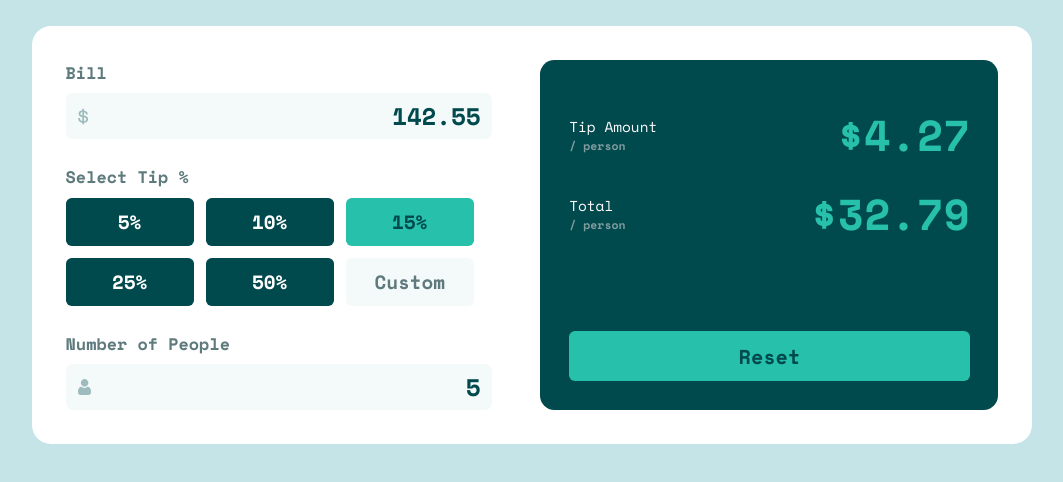
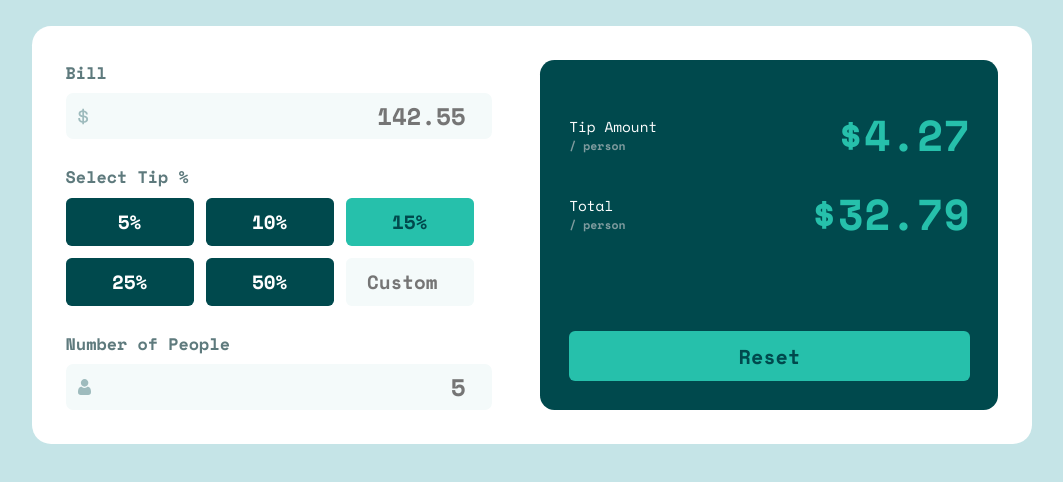
Before and after one commit to john-k-phillips/fm-tip-calculator-app, a plain HTML site: page index.html in a window 1280 px wide. Shown: the part 220-702 px from the top of the page, without its empty margins (108-1171 px from the left). Drawn offline with nearby package versions, Linux system fonts and the light colour scheme.

Commit message:
Changed spans to inputs.

```diff
--- a/index.html
+++ b/index.html
@@ -19,7 +19,7 @@
         <h3>Bill</h3>
         <div class="subtotal">
           <img class="total-icon" src="images/icon-dollar.svg" alt="$">
-          <span class="total">142.55</span>
+          <input class="total" type="number" placeholder="142.55">
         </div>
       </div>
 
@@ -40,16 +40,14 @@
           <button class="tip-btn">
             50%
           </button>
-          <button class="tip-btn custom-btn">
-            Custom
-          </button>
+          <input class="tip-btn custom-btn" type="number" placeholder="Custom">
         </div>
 
       <h3 class="num-of-people">Number of People</h3>
       <div class="people-container">
         <div class="people-total">
           <img class="total-icon" src="images/icon-person.svg" alt="" aria-hidden="true">
-          <span class="total">5</span>
+          <input class="total" placeholder="5" type="number" />
         </div>
       </div>
     </div>
--- a/styles/styles.scss
+++ b/styles/styles.scss
@@ -29,6 +29,17 @@ button {
     font-family: 'Space Mono', monospace;
     outline: none;
     border: none;
+}
+
+input {
+    border: none;
+    background-color: transparent;
+    text-align: right;
+    font-family: 'Space Mono', monospace;
+    width: 90%;
+    outline: none;
+    color: $clr-dark-cyan;
+    font-size: 1em;
 }
 
 img {
@@ -120,6 +131,16 @@ ul, ol {
 .custom-btn {
     background-color: $clr-lighter-grayish-cyan;
     color: $clr-darker-cyan;
+
+    text-align: center;
+    outline: none;
+    border: none;
+    &:focus {
+        color: $clr-dark-cyan;
+    }
+    &:focus::placeholder {
+        color: transparent;
+    }
 }
 
 // Final Total Card
```
Also changed, not shown: styles/styles.css, 1 other file.
